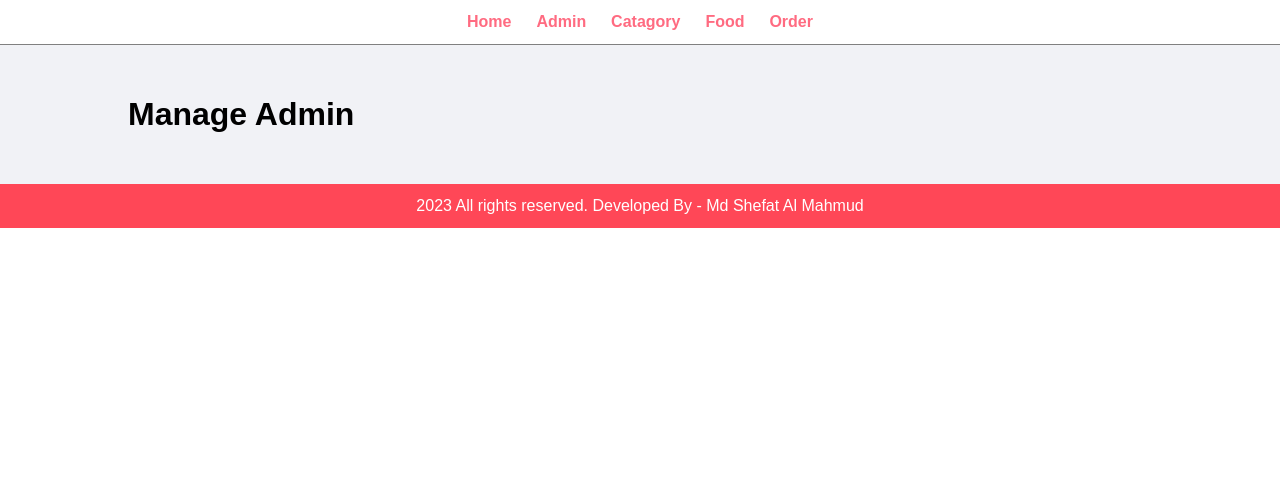
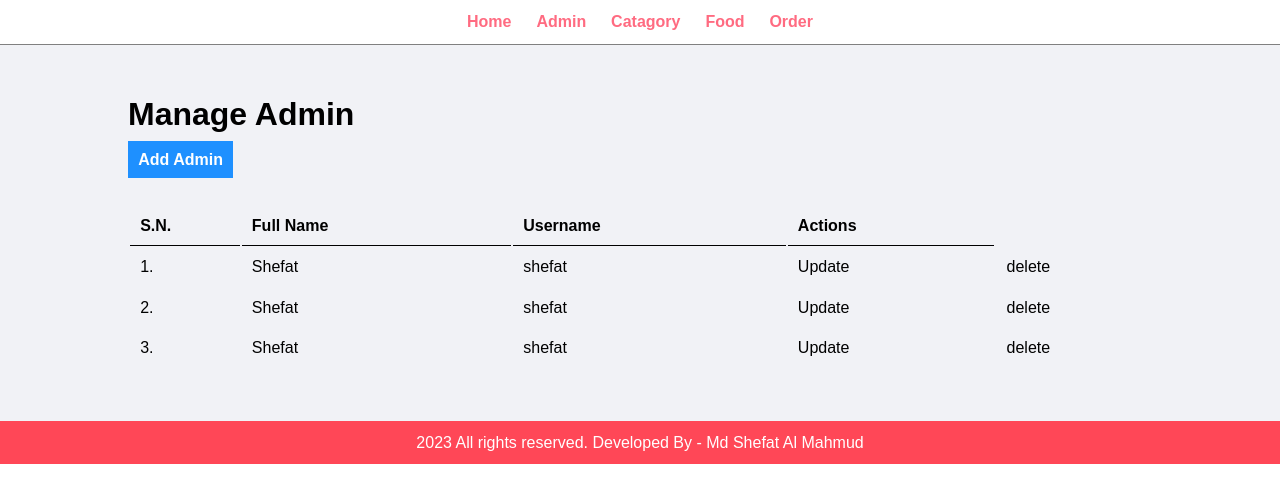
Before and after one commit to shefat2002/FoodTiger, a PHP site: page /admin/manage-admin.php in a window 1280 px wide. Shown: the top 503 px of the page. Run offline with PHP 8.4, Linux system fonts and the light colour scheme.

Commit message:
Modified php and css files

```diff
--- a/admin/manage-admin.php
+++ b/admin/manage-admin.php
@@ -3,6 +3,39 @@
     <div class = "main-content">
         <div class = wrapper>
             <h1>Manage Admin</h1>
+            <br>
+            <a href="#" class="btn-primary"> Add Admin </a>
+            <br><br><br>
+
+            <table class="tbl-full">
+                <tr>
+                    <th>S.N.</th>
+                    <th>Full Name</th>
+                    <th>Username</th>
+                    <th>Actions</th>
+                </tr>
+                <tr>
+                    <td>1.</td>
+                    <td>Shefat</td>
+                    <td>shefat</td>
+                    <td>Update</td>
+                    <td>delete </td>
+                </tr>
+                <tr>
+                    <td>2.</td>
+                    <td>Shefat</td>
+                    <td>shefat</td>
+                    <td>Update</td>
+                    <td>delete </td>
+                </tr>
+                <tr>
+                    <td>3.</td>
+                    <td>Shefat</td>
+                    <td>shefat</td>
+                    <td>Update</td>
+                    <td>delete </td>
+                </tr>
+            </table>
 
         </div>
     </div>
--- a/admin/partials/footer.php
+++ b/admin/partials/footer.php
@@ -3,7 +3,5 @@
             <p class = "text-center">2023 All rights reserved. Developed By - Md Shefat Al Mahmud</p>
         </div>
     </div>
-
-
 </body>
 </html>
--- a/css/admin.css
+++ b/css/admin.css
@@ -17,6 +17,31 @@
 .clearfix{
     float: none;
     clear: both;
+}
+
+.tbl-full{
+    width: 100%;
+}
+table tr th{
+    border-bottom: 1px solid black;
+    padding: 1%;
+    text-align: left;
+}
+
+table tr td{
+    padding: 1%;
+}
+
+.btn-primary{
+    background-color: #1e90ff;
+    padding: 1%;
+    color: white;
+    text-decoration: none;
+    font-weight: bold;
+}
+
+.btn-primary:hover{
+    background-color: #3742fa;
 }
 
 
```
